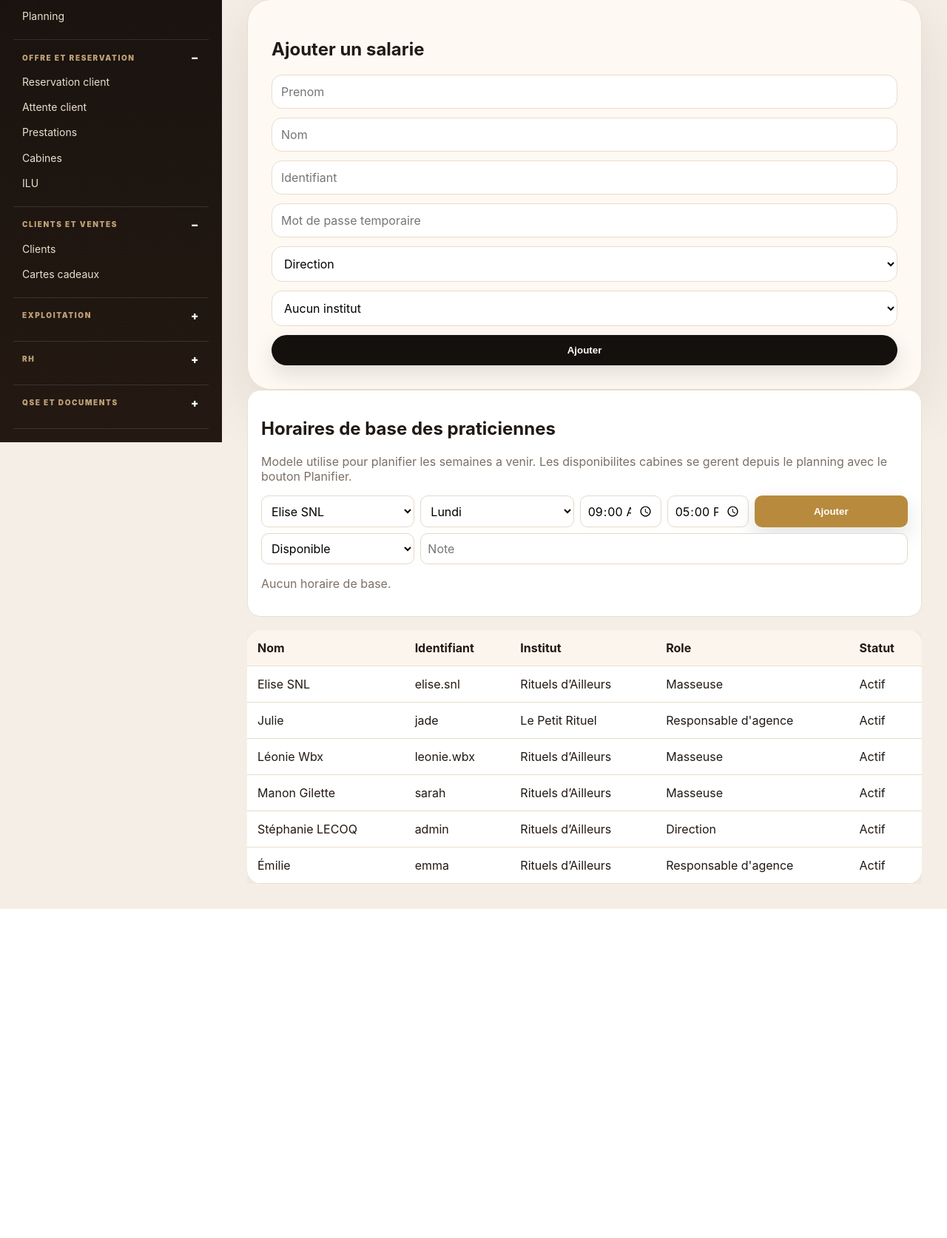
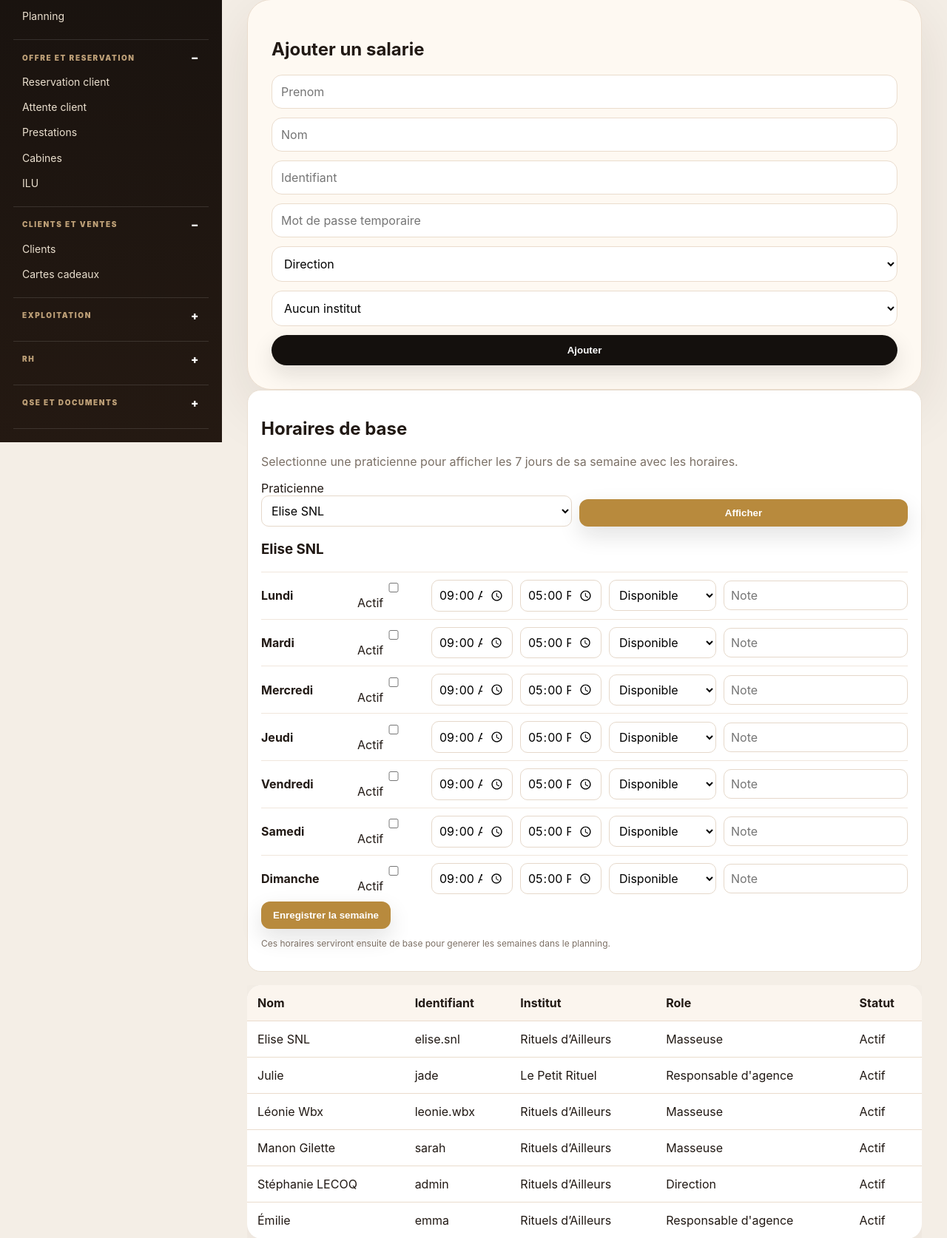
Before and after one commit to Normaxis/Rituelsd-ailleurs, a Flask app: page /admin/rh/personnel in a window 1280 px wide. Shown: the part 202-1876 px from the top of the page at 74% size. Before the commit the page ends 1431 px from the top, so only its background shows below. Run offline with Flask 3, Linux system fonts and the light colour scheme; a user stored in the database is signed in.

Commit message:
Afficher horaires hebdo par selection

```diff
--- a/app/templates/hr/personnel.html
+++ b/app/templates/hr/personnel.html
@@ -1,8 +1,10 @@
 {% extends 'admin/base_admin.html' %}
 {% block admin_content %}
-<style>.soft-card{background:#fff;border:1px solid #eadfd2;border-radius:18px;padding:18px;margin-bottom:18px}.mini-form{display:grid;grid-template-columns:1fr 1fr 110px 110px 1fr;gap:8px}.mini-form input,.mini-form select{border:1px solid #e5d8ca;border-radius:10px;padding:9px}.mini-form button,.delete-mini button{border:0;border-radius:10px;background:#b88a3d;color:white;font-weight:900;padding:9px}.delete-mini button{background:white;color:#8b382f;border:1px solid #efd1cc}.mini-row{display:grid;grid-template-columns:1.2fr .8fr .8fr .8fr auto;gap:8px;align-items:center;border-top:1px solid #f0e6dc;padding:8px 0;font-size:13px}.tag{border-radius:999px;padding:4px 8px;background:#e2f3e8;color:#24543a;font-weight:800;font-size:12px}@media(max-width:1100px){.mini-form,.mini-row{grid-template-columns:1fr}}</style>
+<style>.soft-card{background:#fff;border:1px solid #eadfd2;border-radius:18px;padding:18px;margin-bottom:18px}.picker{display:grid;grid-template-columns:minmax(240px,420px) auto;gap:10px;align-items:end;margin:12px 0 18px}.picker select,.week-line input,.week-line select{width:100%;border:1px solid #e5d8ca;border-radius:10px;padding:9px;background:#fff}.picker button,.save-btn{border:0;border-radius:12px;background:#b88a3d;color:#fff;font-weight:900;padding:11px 16px}.week-line{display:grid;grid-template-columns:120px 90px 110px 110px 145px 1fr;gap:10px;align-items:center;border-top:1px solid #f0e6dc;padding:10px 0}.muted-small{font-size:12px;color:#7d7065}@media(max-width:1100px){.picker,.week-line{grid-template-columns:1fr}}</style>
 <p class="eyebrow">RH</p><h1>Personnel</h1><p class="muted">Gestion des salaries, roles, instituts et horaires de base des praticiennes.</p>
 <section class="card"><h2>Ajouter un salarie</h2><form class="inline-form" method="post"><input name="first_name" placeholder="Prenom" required><input name="last_name" placeholder="Nom" required><input name="username" placeholder="Identifiant" required><input name="password" placeholder="Mot de passe temporaire"><select name="role_id">{% for r in roles %}<option value="{{r.id}}">{{r.label}}</option>{% endfor %}</select><select name="institute_id"><option value="">Aucun institut</option>{% for i in institutes %}<option value="{{i.id}}">{{i.name}}</option>{% endfor %}</select><button>Ajouter</button></form></section>
-<section class="soft-card"><h2>Horaires de base des praticiennes</h2><p class="muted">Modele utilise pour planifier les semaines a venir. Les disponibilites cabines se gerent depuis le planning avec le bouton Planifier.</p><form class="mini-form" method="post" action="{{ url_for('hr.add_user_base_schedule') }}"><select name="user_id">{% for u in users %}<option value="{{u.id}}">{{u.full_name}}</option>{% endfor %}</select><select name="weekday">{% for day in weekdays %}<option value="{{loop.index0}}">{{day}}</option>{% endfor %}</select><input type="time" name="start_time" value="09:00"><input type="time" name="end_time" value="17:00"><button>Ajouter</button><select name="status"><option value="present">Disponible</option><option value="off">Repos</option><option value="holiday">Conge</option><option value="training">Formation</option></select><input name="note" placeholder="Note" style="grid-column:span 4"></form>{% for s in user_base_schedules %}<div class="mini-row"><strong>{{s.user.full_name}}</strong><span>{{weekdays[s.weekday]}}</span><span>{{s.start_time.strftime('%H:%M')}} - {{s.end_time.strftime('%H:%M')}}</span><span class="tag">{{'Disponible' if s.status=='present' else s.status|capitalize}}</span><form class="delete-mini" method="post" action="{{ url_for('hr.delete_user_base_schedule', item_id=s.id) }}"><button>Supprimer</button></form></div>{% else %}<p class="muted">Aucun horaire de base.</p>{% endfor %}</section>
+{% set selected_user_id = request.args.get('user_id') or (users[0].id|string if users else '') %}
+<section class="soft-card"><h2>Horaires de base</h2><p class="muted">Selectionne une praticienne pour afficher les 7 jours de sa semaine avec les horaires.</p><form class="picker" method="get"><div><label>Praticienne</label><select name="user_id">{% for u in users %}<option value="{{u.id}}" {{ 'selected' if selected_user_id == (u.id|string) }}>{{u.full_name}}</option>{% endfor %}</select></div><button type="submit">Afficher</button></form>
+{% for u in users %}{% if selected_user_id == (u.id|string) %}<h3>{{u.full_name}}</h3><form method="post" action="{{ url_for('hr.save_user_week_schedule') }}"><input type="hidden" name="user_id" value="{{u.id}}">{% for day in weekdays %}{% set idx=loop.index0 %}{% set s=user_week_schedules.get(u.id, {}).get(idx) %}<div class="week-line"><strong>{{day}}</strong><label><input type="checkbox" name="active_{{idx}}" value="1" {{ 'checked' if s }}> Actif</label><input type="time" name="start_{{idx}}" value="{{ s.start_time.strftime('%H:%M') if s else '09:00' }}"><input type="time" name="end_{{idx}}" value="{{ s.end_time.strftime('%H:%M') if s else '17:00' }}"><select name="status_{{idx}}"><option value="present" {{ 'selected' if s and s.status=='present' }}>Disponible</option><option value="off" {{ 'selected' if s and s.status=='off' }}>Repos</option><option value="holiday" {{ 'selected' if s and s.status=='holiday' }}>Conge</option><option value="training" {{ 'selected' if s and s.status=='training' }}>Formation</option></select><input name="note_{{idx}}" placeholder="Note" value="{{ s.note if s else '' }}"></div>{% endfor %}<button class="save-btn" type="submit">Enregistrer la semaine</button><p class="muted-small">Ces horaires serviront ensuite de base pour generer les semaines dans le planning.</p></form>{% endif %}{% endfor %}</section>
 <div class="table-wrap"><table><tr><th>Nom</th><th>Identifiant</th><th>Institut</th><th>Role</th><th>Statut</th></tr>{% for u in users %}<tr><td>{{u.full_name}}</td><td>{{u.username}}</td><td>{{u.institute.name if u.institute else '-'}}</td><td>{{u.role.label if u.role else '-'}}</td><td>{{'Actif' if u.is_active else 'Inactif'}}</td></tr>{% endfor %}</table></div>
 {% endblock %}
```
